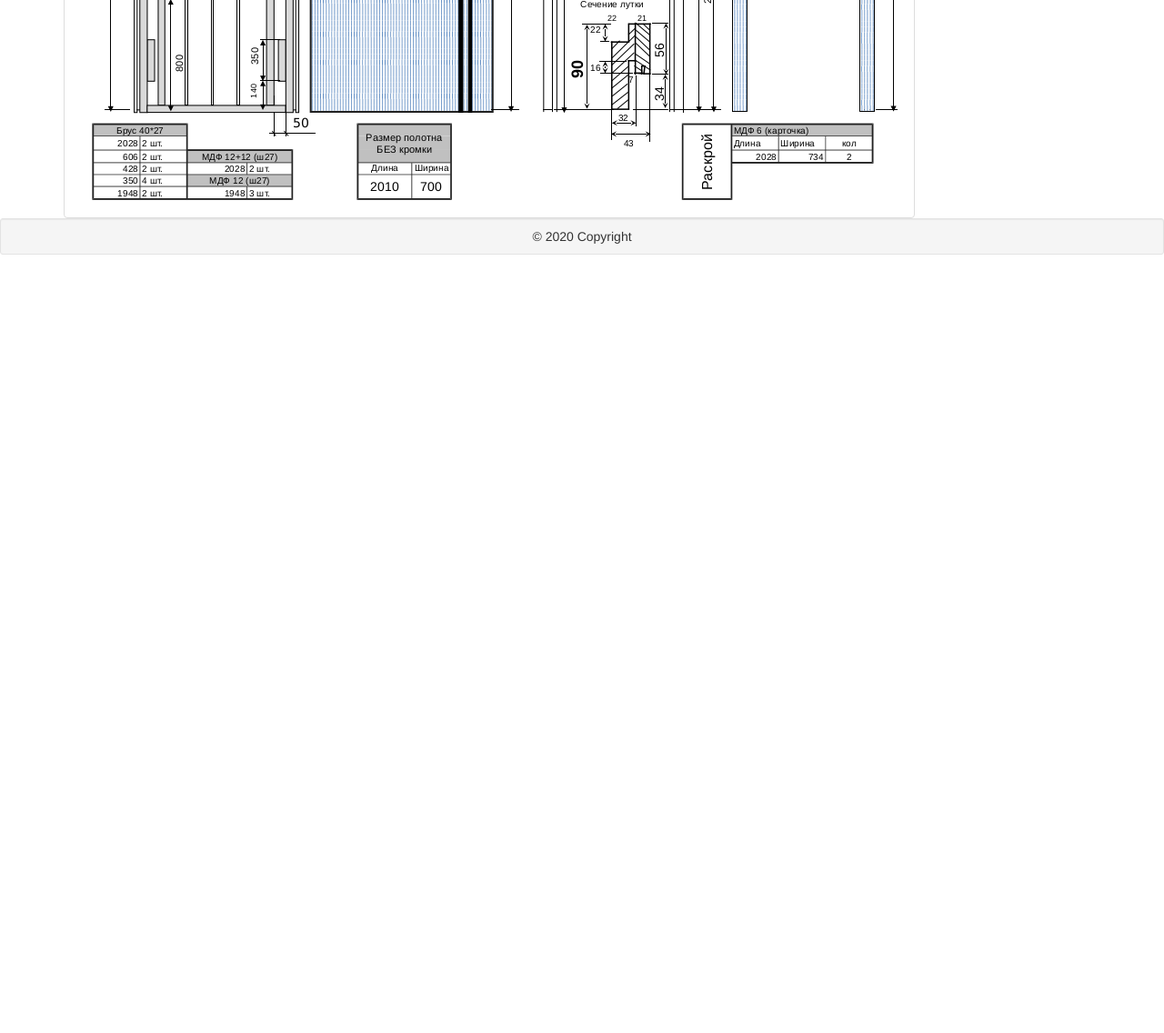
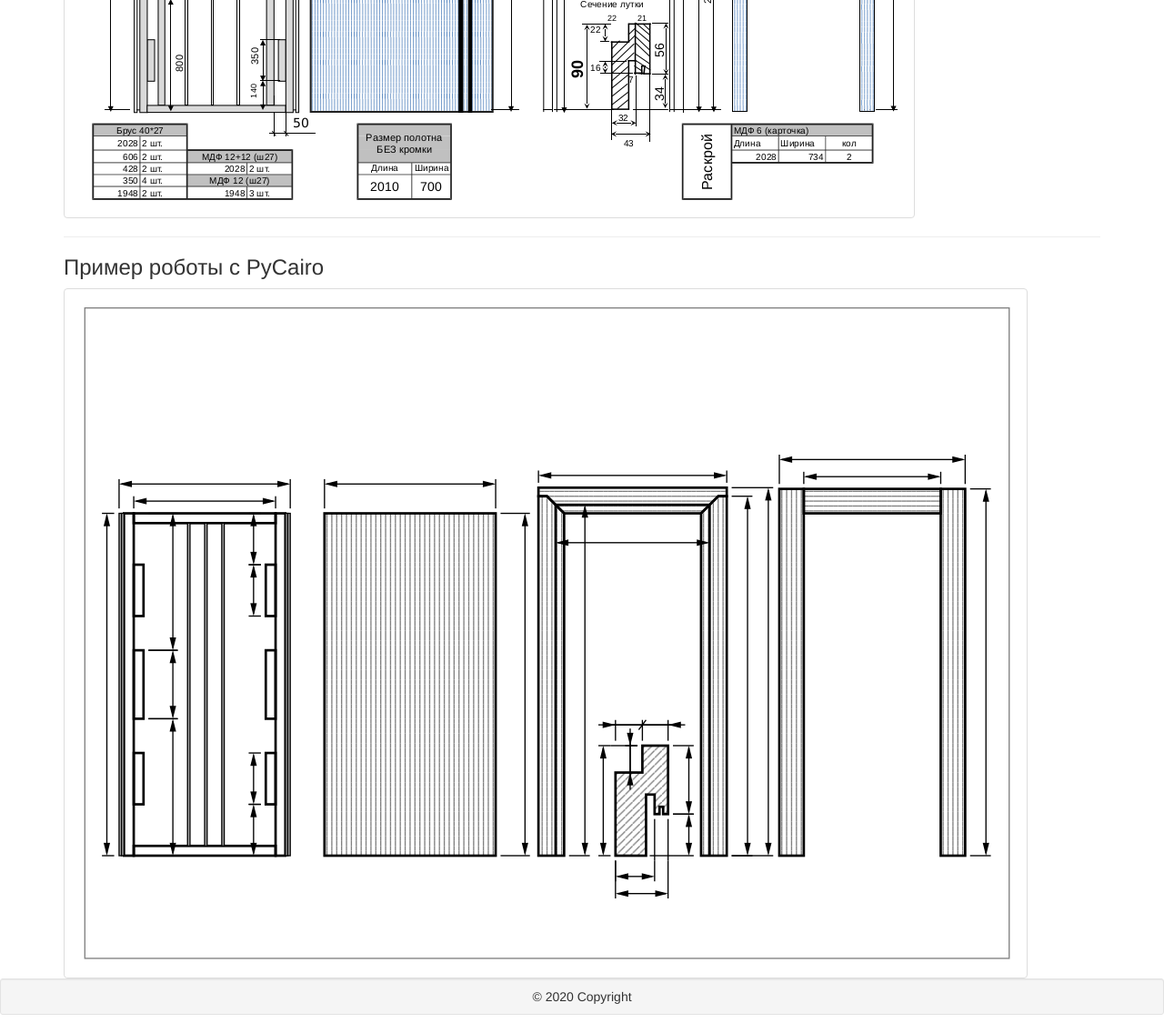
Before and after one commit to Serdiuk-Roman/wwf, a Flask app: page / in a window 1280 px wide. Shown: the part 3498-4634 px from the top of the page at 91% size. Before the commit the page ends 3778 px from the top, so only its background shows below. Run offline with Flask 2, Linux system fonts and the light colour scheme; the visitor is signed in with stand-in values (Sample User, id 1); data comes from the database, SQL or seed files in the repository; some libraries are stand-ins or nearby versions.

Commit message:
update readme md + example

```diff
--- a/app_dir/templates/index.html
+++ b/app_dir/templates/index.html
@@ -24,7 +24,12 @@
     <h3>Пример 3</h3>
     <h4>Дано</h4>
     <img src="{{ url_for('static', filename='img/example_3.png') }}" class="img-responsive img-thumbnail" >
+
     <h4>Результат</h4>
     <img src="{{ url_for('static', filename='img/res_3.png') }}" class="img-responsive img-thumbnail" >
 
+    <hr>
+    <h3>Пример роботы с PyCairo</h3>
+    <img src="{{ url_for('static', filename='img/example_pc.png') }}" class="img-responsive img-thumbnail" >
+
 {% endblock %}
```
Also changed, not shown: README.md, app_dir/static/img/example_pc.png (added), 1 other file.
